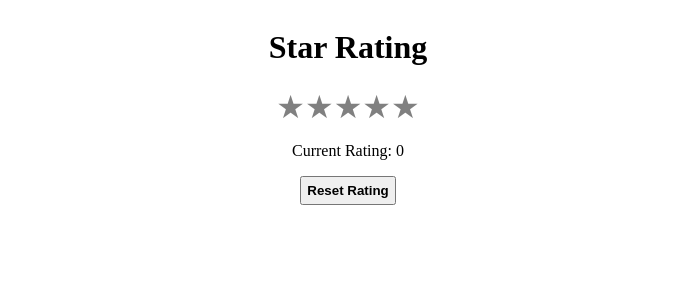
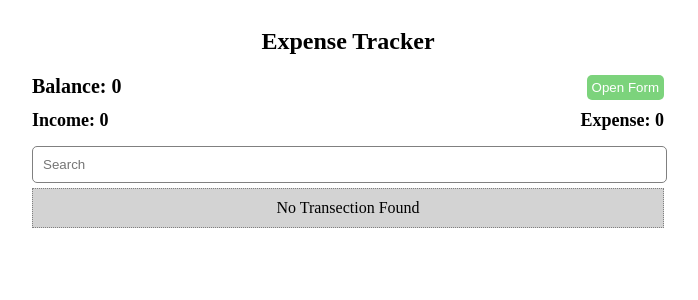
Before and after one commit to PrachiGour2023/machine-coding-frontend, a React (Vite) app: page / in a window 1280 px wide. Shown: the top 300 px of the page, without its empty margins (292-990 px from the left). Built offline with nearby package versions, Linux system fonts and the light colour scheme.

Commit message:
expense tracker implementation

```diff
--- a/src/App.css
+++ b/src/App.css
@@ -5,9 +5,94 @@
   flex-direction: column;
 }
 
+.section {
+   width: 50%;
+}
 
-.rating {
-  font-size: 32px;
-  display: inline-block;
+.header {
+  display: flex;
+  justify-content: space-between;
+}
+
+.header span {
+  font-weight:bolder;
+  font-size: 20px;
+}
+
+.header button {
+  background-color: rgb(124, 211, 124);
+  border: none;
+  color: white;
+  padding: 5px;
+  border-radius: 5px;
   cursor: pointer;
 }
+
+.form {
+  display: flex;
+  flex-direction: column;
+}
+
+.form input , .form select {
+  padding: 10px;
+  margin: 5px 0px;
+  border-radius: 5px;
+  border: 1px solid grey;
+}
+
+.transaction-btn {
+  background-color: rgb(124, 124, 244);
+  color: white;
+  border: none;
+  padding: 10px;
+  border-radius: 5px;
+  font-weight: bold;
+  cursor: pointer;
+}
+
+.display-details {
+  display: flex;
+  justify-content: space-between;
+}
+
+.display-details span {
+  font-size: 18px;
+  font-weight: bold;
+  margin: 10px 0;
+}
+
+.search {
+  padding: 10px;
+  margin: 5px 0px;
+  border-radius: 5px;
+  border: 1px solid grey;
+  width: 97%;
+}
+
+.not-found {
+  border: 1px grey dotted;
+  display: flex;
+  justify-content: center;
+  padding: 10px;
+  background-color: lightgray;
+}
+
+.records {
+  display: flex;
+  justify-content: space-between;
+  align-items: center;
+  background-color: whitesmoke;
+  padding: 8px;
+  border-radius: 5px;
+  margin: 8px 0px;
+}
+
+.records button {
+  background-color: orangered;
+  border: none;
+  color: white;
+  font-weight: bold;
+  padding: 5px;
+  border-radius: 5px;
+  cursor: pointer;
+}
--- a/src/App.tsx
+++ b/src/App.tsx
@@ -1,12 +1,12 @@
 import "./App.css"
 import { ErrorBoundary } from "./ErrorBoundary";
-import StarRating from "./StarRating"
+import ExpenseTracker from "./ExpenseTracker";
 
 export default function App() {
 
   return (
     <ErrorBoundary>
-      <StarRating />
+      <ExpenseTracker />
     </ErrorBoundary>
   );
 }
--- /dev/null
+++ b/src/ExpenseTracker.tsx
@@ -0,0 +1,125 @@
+import React, { useState } from 'react'
+
+
+interface ExpenseData {
+  id: number;
+  title: string;
+  amount: number;
+  type: string;
+}
+
+const ExpenseTracker = () => {
+
+  const [title, setTitle] = useState<string>('');
+  const [amount, setAmount] = useState<string>('');
+  const [type, setType] = useState<string>('income');
+  const [isOpen, setIsOpen] = useState<boolean>(false)
+  const [expenseList, setExpenseList] = useState<ExpenseData[]>([])
+
+  const handleFormOpen = () => {
+    setIsOpen(!isOpen)
+  }
+
+  const AddTransaction = () => {
+    const data = {
+      id: Date.now(),
+      title: title,
+      amount: Number(amount),
+      type: type
+    }
+    setExpenseList([...expenseList, data])
+
+    setAmount('')
+    setTitle('')
+    setType('')
+  }
+
+  const total_income = expenseList.reduce((acc, curr) => {
+    if (curr.type === "income") {
+      acc = acc + curr.amount
+    }
+    return acc
+  }
+    , 0)
+
+  const total_expense = expenseList.reduce((acc, curr) => {
+    if (curr.type === "expense") {
+      acc = acc + curr.amount
+    }
+    return acc
+  }
+    , 0)
+
+  const total_balance = total_income - total_expense
+
+  const removeExpenseItems = (id: number) => {
+    setExpenseList(prev =>
+      prev.filter(item => item.id != id)
+    )
+  }
+
+  return (
+    <div className='container'>
+      <h2>Expense Tracker</h2>
+      <div className='section'>
+        <div className='header'>
+          <span>Balance: {total_balance}</span>
+          <button onClick={handleFormOpen}>{isOpen ? 'Close Form' : 'Open Form'}</button>
+        </div>
+
+        {isOpen && <div className='form'>
+          <input
+            type="text"
+            placeholder='Title'
+            value={title}
+            onChange={(e) => setTitle(e.target.value)}
+          />
+
+          <input
+            type="number"
+            min={0}
+            placeholder='Amount'
+            value={amount}
+            onChange={(e) => setAmount(e.target.value)}
+          />
+
+          <select value={type} onChange={(e) => setType(e.target.value)}>
+            <option value="income">Income</option>
+            <option value="expense">Expense</option>
+          </select>
+
+          <button className='transaction-btn' onClick={AddTransaction}>Add Transaction</button>
+        </div>}
+
+        <div className='display-details'>
+          <span>Income: {total_income}</span>
+          <span>Expense: {total_expense}</span>
+        </div>
+
+        <input type="text" placeholder='Search' className='search' />
+
+        <div>
+          {
+            expenseList.length === 0 ? (
+              <span className='not-found'>No Transection Found</span>
+            ) : (
+              expenseList.map((item) => {
+                return (
+                  <div key={item.id} className='records' style={{
+                    borderLeft: item.type === 'income' ? "5px solid green" : "5px solid red"
+                  }}>
+                    <span>{item.title}: {item.amount}</span>
+                    <button onClick={() => removeExpenseItems(item.id)}>Remove</button>
+                  </div>
+                )
+              })
+            )
+          }
+        </div>
+
+      </div>
+    </div>
+  )
+}
+
+export default ExpenseTracker
--- a/src/StarRating.tsx
+++ /dev/null
@@ -1,36 +0,0 @@
-import { useState } from 'react'
-
-const StarRating = () => {
-
-  const [rating, setRating] = useState<number>(0)
-  return (
-    <div className='container'>
-      <h1>Star Rating</h1>
-
-      <div >
-        {
-          [1, 2, 3, 4, 5].map((star: number) => {
-            return (
-              <span
-                key={star}
-                className='rating'
-                style={{
-                  color: star <= rating ? 'gold' : 'gray'
-                }}
-                onClick={() => setRating(star)}>★</span>
-            )
-          })
-        }
-      </div>
-      <p>Current Rating: {rating}</p>
-      <button style={{
-        padding: '5px',
-        fontWeight: 'bold'
-      }}
-        onClick={() => setRating(0)}
-      >Reset Rating</button>
-    </div>
-  )
-}
-
-export default StarRating
```
